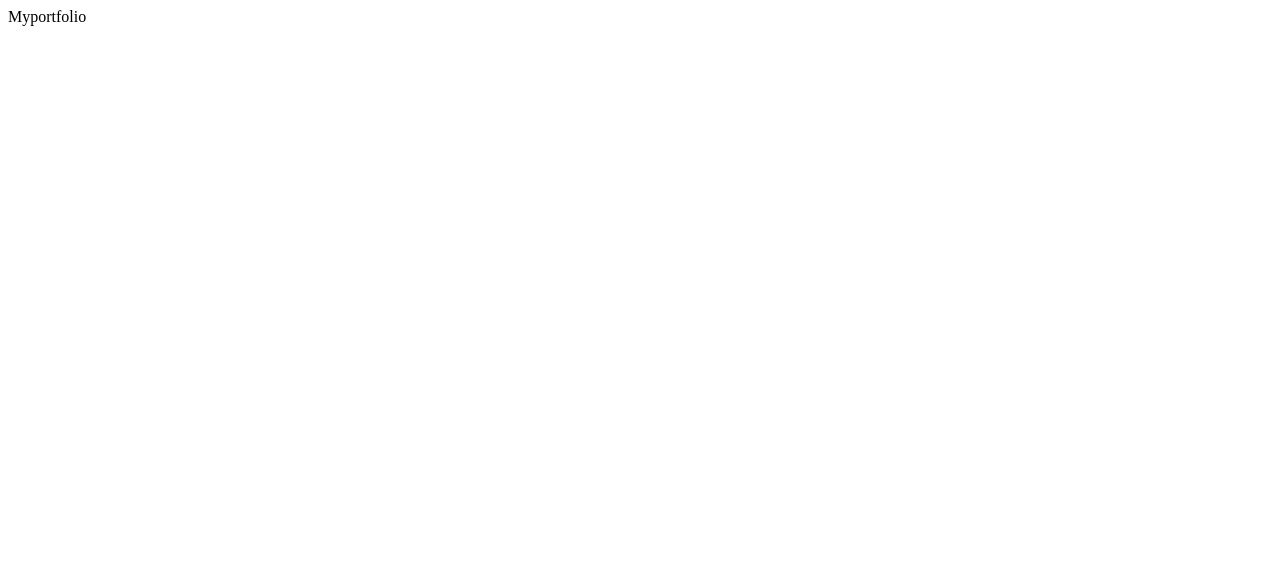
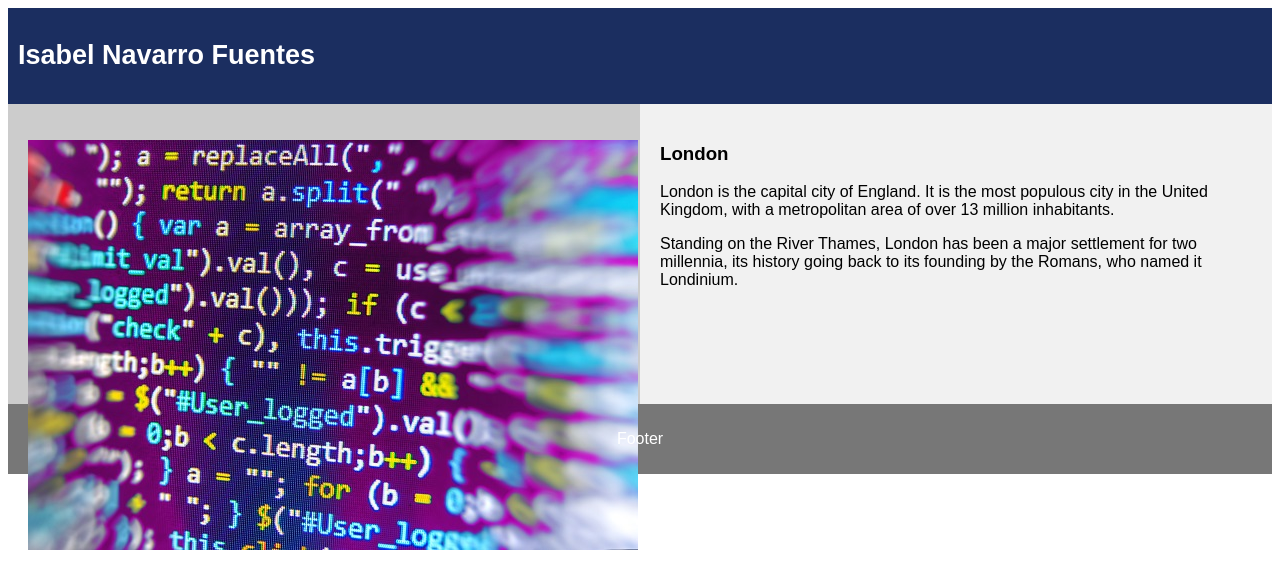
Before and after one commit to INFNMNXMN/CVDeveloper-Isa, a plain HTML site: page index.html in a window 1280 px wide. Drawn offline with Linux system fonts and the light colour scheme.

Commit message:
cambios 2301
Creación de cajas principales

```diff
--- a/index.html
+++ b/index.html
@@ -1,7 +1,96 @@
-<html>
+<!DOCTYPE html>
+<html lang="en">
+<head>
+<title>CSS Template</title>
+<meta charset="utf-8">
+<meta name="viewport" content="width=device-width, initial-scale=1">
+<style>
+* {
+  box-sizing: border-box;
+}
 
+body {
+  font-family: Arial, Helvetica, sans-serif;
+}
+
+/* Style the header */
+header {
+  background-color: #1B2E60;
+  padding: 10px;
+  /*text-align: center;*/
+  font-size: 18px;
+  color: white;
+}
+
+/* Create two columns/boxes that floats next to each other */
+nav {
+  float: left;
+  width: 50%;
+  height: 300px; /* only for demonstration, should be removed */
+  background: #ccc;
+  padding: 20px;
+}
+
+/* Style the list inside the menu */
+nav ul {
+  list-style-type: none;
+  padding: 0;
+}
+
+article {
+  float: left;
+  padding: 20px;
+  width: 50%;
+  background-color: #f1f1f1;
+  height: 300px; /* only for demonstration, should be removed */
+}
+
+/* Clear floats after the columns */
+section::after {
+  content: "";
+  display: table;
+  clear: both;
+}
+
+/* Style the footer */
+footer {
+  background-color: #777;
+  padding: 10px;
+  text-align: center;
+  color: white;
+}
+
+/* Responsive layout - makes the two columns/boxes stack on top of each other instead of next to each other, on small screens */
+@media (max-width: 600px) {
+  nav, article {
+    width: 100%;
+    height: auto;
+  }
+}
+</style>
+</head>
 <body>
-    Myportfolio
+<header>
+  <h2>Isabel Navarro Fuentes</h2>
+</header>
+
+<section>
+  <nav>
+    <ul>
+      <li><img src="img/index_1.jpg" alt="Flowers in Chania"></li>
+    </ul>
+  </nav>
+
+  <article>
+    <h1>London</h1>
+    <p>London is the capital city of England. It is the most populous city in the  United Kingdom, with a metropolitan area of over 13 million inhabitants.</p>
+    <p>Standing on the River Thames, London has been a major settlement for two millennia, its history going back to its founding by the Romans, who named it Londinium.</p>
+  </article>
+</section>
+
+<footer>
+  <p>Footer</p>
+</footer>
+
 </body>
-
 </html>
```
Also changed, not shown: img/index_1.jpg (added).
